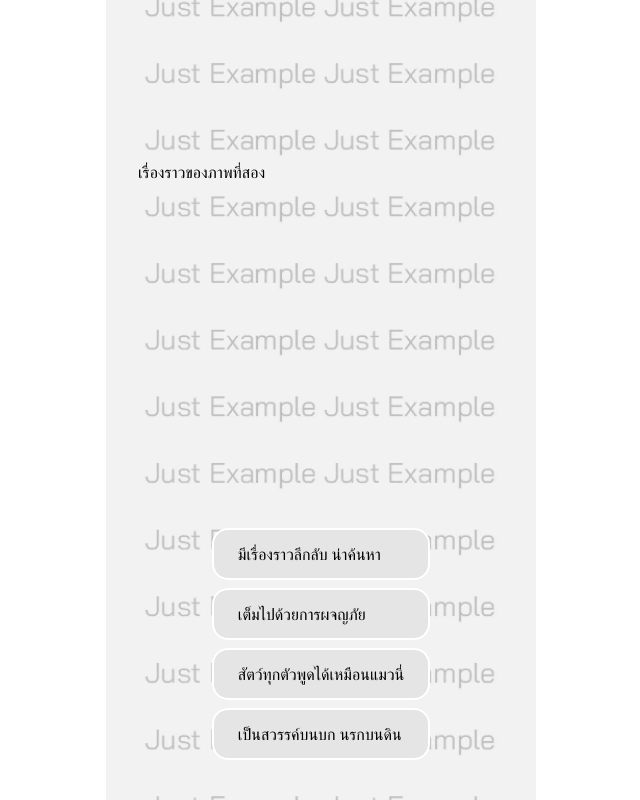
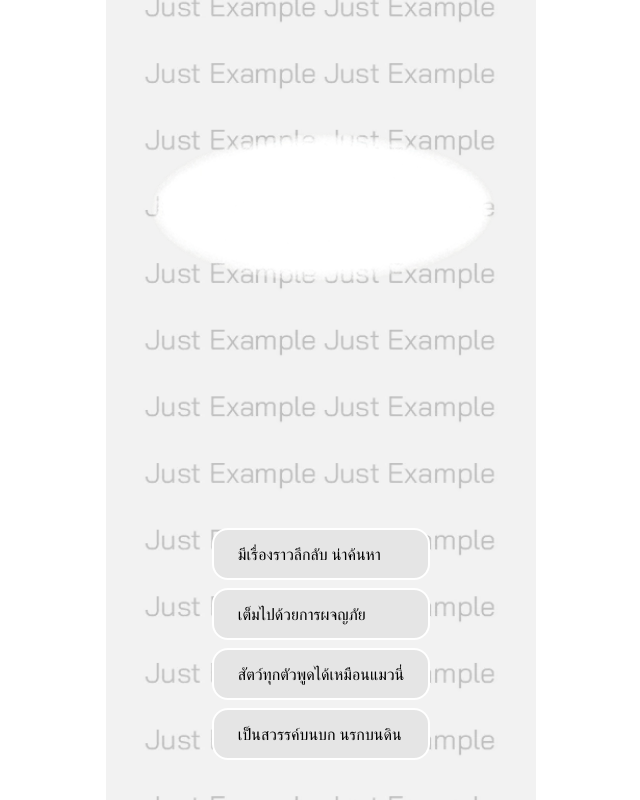
Before and after one commit to ITGearFest2025/gearfest-interactive-web, an Astro site: page /example/StoryAnswer in a window 1280 px wide. Shown: the whole page, without its empty margins (319-959 px from the left). Built offline with nearby package versions, Linux system fonts and the light colour scheme; Astro itself is replaced by a stand-in of ours; a web font is replaced by a local one; what @nanostores/persistent would draw is missing.

Commit message:
feat: add text bubble

```diff
--- a/src/components/StoryText/StoryText.tsx
+++ b/src/components/StoryText/StoryText.tsx
@@ -1,9 +1,12 @@
 import React from "react";
+import BubbleWhite from "@/assets/tool/bubble-white.webp";
+import BubbleDark from "@/assets/tool/bubble-dark.webp";
 
 type TextBoxProps = {
   type: "top" | "bottom" | "center" | "box";
   children?: React.ReactNode;
   word?: string;
+  theme?: "light" | "dark";
   className?: string;
 };
 
@@ -11,21 +14,35 @@
   type,
   children,
   word,
+  theme = "light",
   className = "",
 }) => {
-  const baseClasses = "absolute w-full px-8 select-none";
+  const baseClasses = "absolute flex items-center justify-center w-full";
 
   const typeClasses = {
-    top: "top-[20%] bg-transparent",
-    bottom:
-      "bottom-0 h-[20%] bg-black/30 w-full flex items-center justify-center",
-    center: "top-[50%] left-[50%] transform -translate-x-1/2 -translate-y-1/2",
+    top: "top-[10%]",
+    bottom: "bottom-[20%]",
+    center:
+      "absolute top-1/2 left-1/2 transform -translate-x-1/2 -translate-y-1/2",
     box: "relative",
   };
 
   return (
     <div className={`${baseClasses} ${typeClasses[type]} ${className}`}>
-      {children ? children : <p className="text-xl">{word}</p>}
+      {/* Image Container */}
+      <div className="relative">
+        <img
+          src={theme === "light" ? BubbleWhite.src : BubbleDark.src}
+          alt="Text Background"
+        />
+
+        {/* Centered Text */}
+        <p
+          className={`${theme === "light" ? "text-black" : "text-white"} font-mitr absolute top-1/2 left-1/2 -translate-x-1/2 -translate-y-1/2 transform text-center text-xl`}
+        >
+          {word}
+        </p>
+      </div>
     </div>
   );
 };
```
Also changed, not shown: src/assets/tool/bubble-dark.webp (added), src/assets/tool/bubble-white.webp (added).
